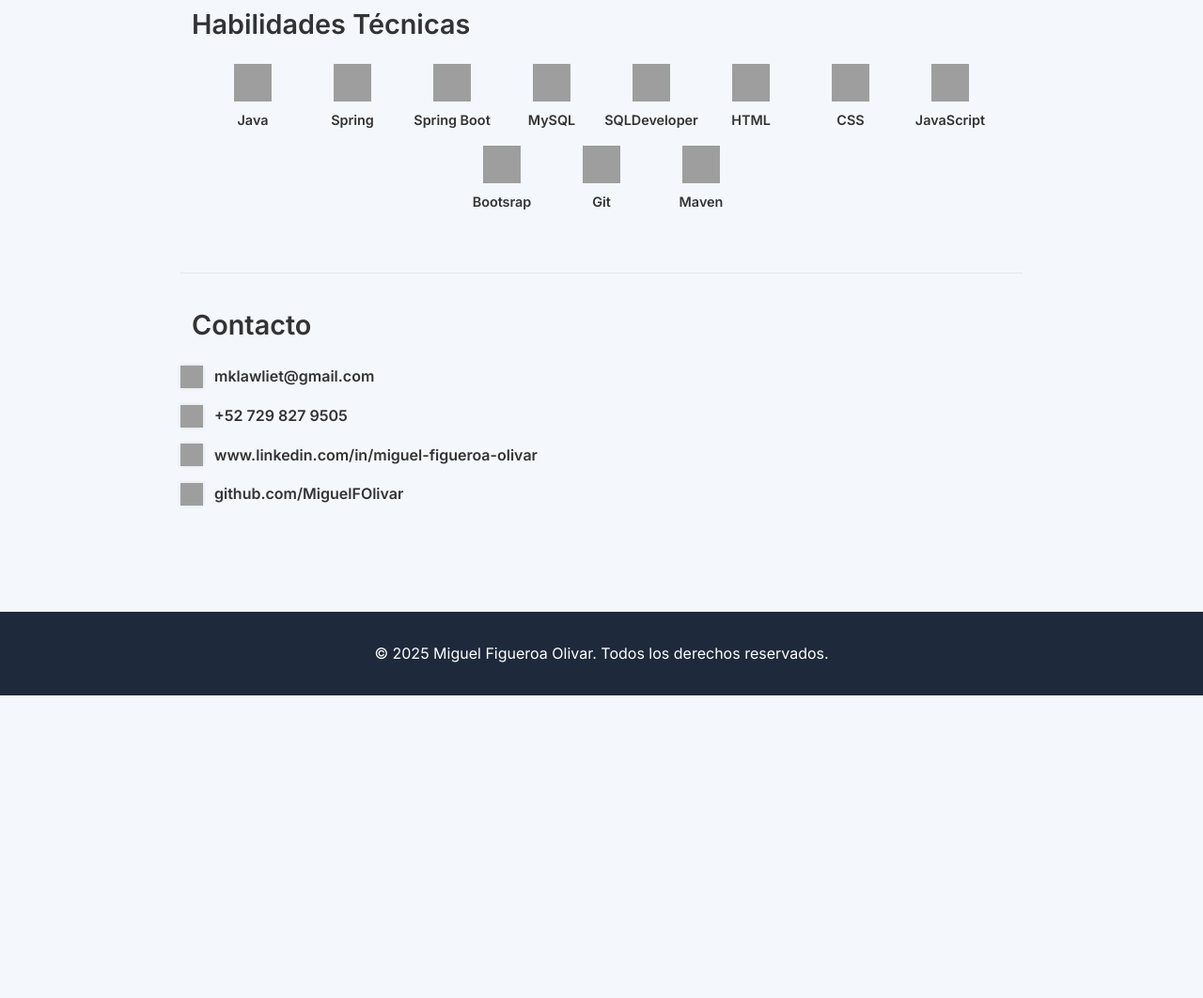
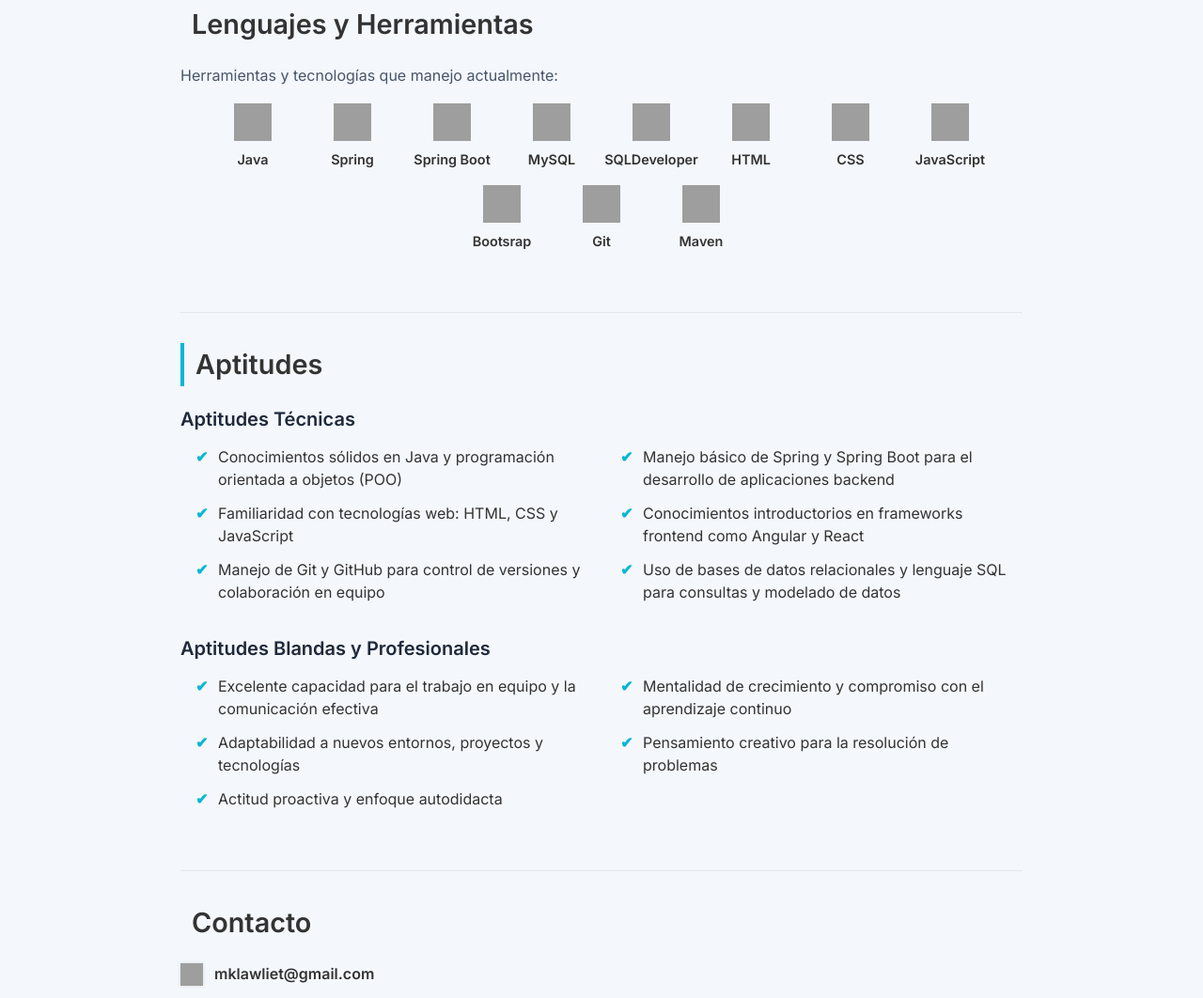
Before and after one commit to MiguelFOlivar/PlatillaCV, a plain HTML site: page index.html in a window 1280 px wide. Shown: the part 2229-3291 px from the top of the page at 94% size. Before the commit the page ends 2969 px from the top, so only its background shows below. Drawn offline with nearby package versions, Linux system fonts and the light colour scheme; grey boxes are pictures that could not be loaded.

Commit message:
Se agrega sección Aptitudes.

```diff
--- a/index.html
+++ b/index.html
@@ -128,7 +128,10 @@
       </section>
 
       <section id="skills">
-        <h2>Habilidades Técnicas</h2>
+        <h2>Lenguajes y Herramientas</h2>
+        <p class="skills-desc">
+          Herramientas y tecnologías que manejo actualmente:
+        </p>
         <div class="skills-icons">
           <div class="skill">
             <img
@@ -200,6 +203,54 @@
           </div>
         </div>
       </section>
+
+      <section id="aptitudes">
+        <h2>Aptitudes</h2>
+
+        <div class="aptitudes-group">
+          <h3>Aptitudes Técnicas</h3>
+          <ul class="aptitudes-list">
+            <li>
+              Conocimientos sólidos en Java y programación orientada a objetos
+              (POO)
+            </li>
+            <li>
+              Manejo básico de Spring y Spring Boot para el desarrollo de
+              aplicaciones backend
+            </li>
+            <li>Familiaridad con tecnologías web: HTML, CSS y JavaScript</li>
+            <li>
+              Conocimientos introductorios en frameworks frontend como Angular y
+              React
+            </li>
+            <li>
+              Manejo de Git y GitHub para control de versiones y colaboración en
+              equipo
+            </li>
+            <li>
+              Uso de bases de datos relacionales y lenguaje SQL para consultas y
+              modelado de datos
+            </li>
+          </ul>
+        </div>
+
+        <div class="aptitudes-group">
+          <h3>Aptitudes Blandas y Profesionales</h3>
+          <ul class="aptitudes-list">
+            <li>
+              Excelente capacidad para el trabajo en equipo y la comunicación
+              efectiva
+            </li>
+            <li>
+              Mentalidad de crecimiento y compromiso con el aprendizaje continuo
+            </li>
+            <li>Adaptabilidad a nuevos entornos, proyectos y tecnologías</li>
+            <li>Pensamiento creativo para la resolución de problemas</li>
+            <li>Actitud proactiva y enfoque autodidacta</li>
+          </ul>
+        </div>
+      </section>
+
       <section id="contact">
         <h2>Contacto</h2>
         <ul class="contact-list">
@@ -241,5 +292,27 @@
     <footer>
       <p>&copy; 2025 Miguel Figueroa Olivar. Todos los derechos reservados.</p>
     </footer>
+
+    <script>
+      // Mostrar botón al hacer scroll
+      window.onscroll = function () {
+        const btn = document.getElementById("scrollTopBtn");
+        if (
+          document.body.scrollTop > 300 ||
+          document.documentElement.scrollTop > 300
+        ) {
+          btn.style.display = "block";
+        } else {
+          btn.style.display = "none";
+        }
+      };
+
+      // Scroll suave al hacer clic
+      document
+        .getElementById("scrollTopBtn")
+        .addEventListener("click", function () {
+          window.scrollTo({ top: 0, behavior: "smooth" });
+        });
+    </script>
   </body>
 </html>
--- a/style.css
+++ b/style.css
@@ -373,3 +373,54 @@ footer {
 .contact-list a:hover {
   color: var(--accent-color);
 }
+
+#aptitudes {
+  margin-top: 4rem;
+  padding-top: 2rem;
+  border-top: 1px solid #e2e8f0;
+}
+
+#aptitudes h2 {
+  font-size: 1.8rem;
+  margin-bottom: 1.2rem;
+  border-left: 4px solid var(--accent-color);
+  padding-left: 0.75rem;
+}
+
+.aptitudes-group {
+  margin-bottom: 2rem;
+}
+
+.aptitudes-group h3 {
+  font-size: 1.25rem;
+  margin-bottom: 0.75rem;
+  color: var(--main-color);
+}
+
+.aptitudes-list {
+  list-style: none;
+  padding-left: 1rem;
+  display: grid;
+  grid-template-columns: 1fr 1fr;
+  gap: 0.75rem 1.5rem;
+}
+
+.aptitudes-list li {
+  position: relative;
+  padding-left: 1.5rem;
+  line-height: 1.5;
+}
+
+.aptitudes-list li::before {
+  content: "✔";
+  position: absolute;
+  left: 0;
+  color: var(--accent-color);
+  font-weight: bold;
+}
+
+.skills-desc {
+  font-size: 1rem;
+  color: #475569;
+  margin-bottom: 1rem;
+}
```
